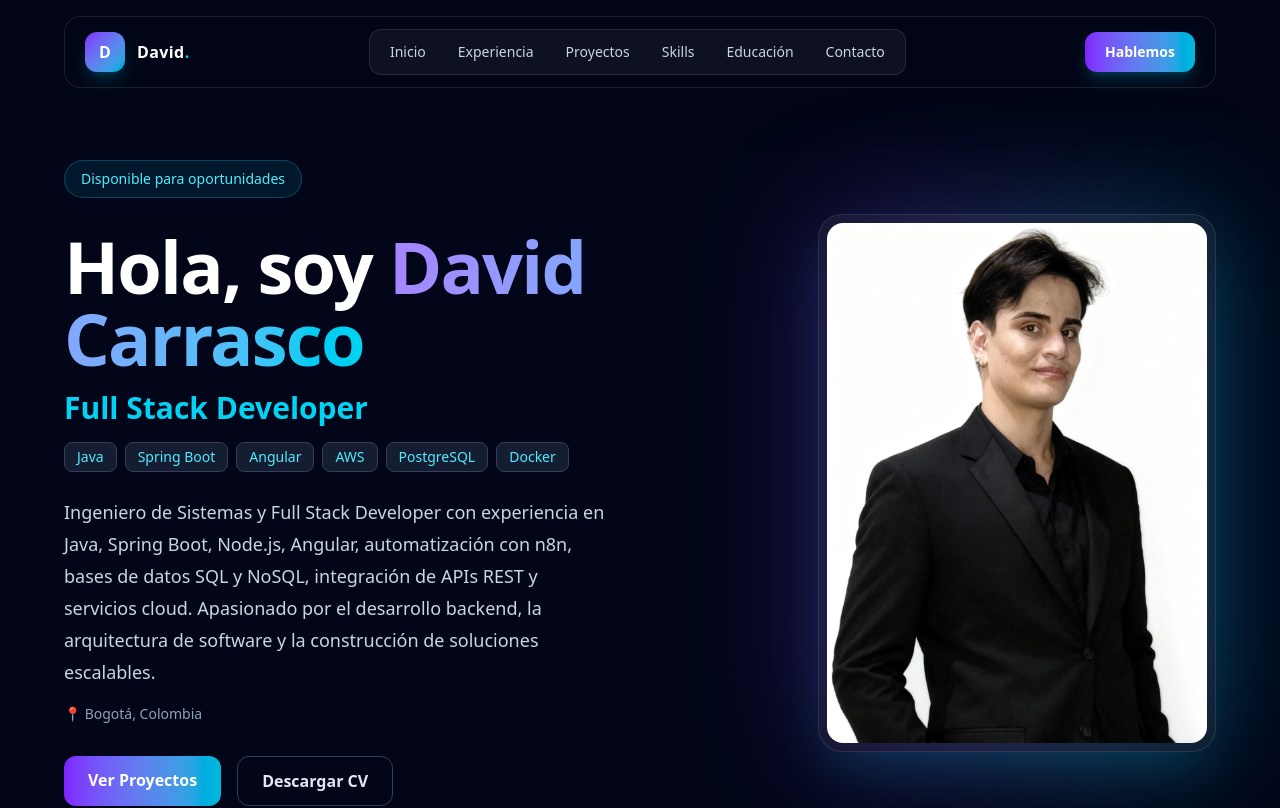
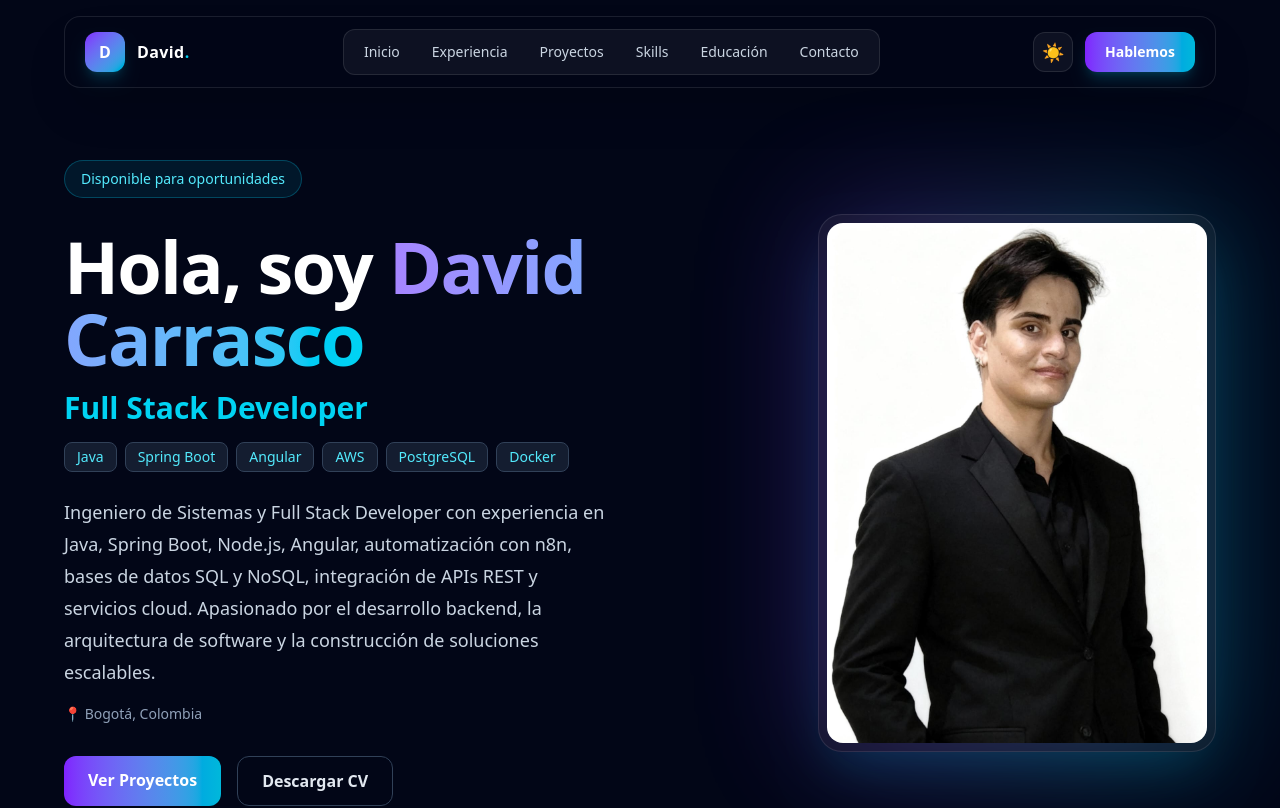
Before and after one commit to dabbi20/Portafolio, an Angular app in the folder david-portfolio/: page / in a window 1280 px wide. Shown: the top 808 px of the page. Built offline with nearby package versions, Linux system fonts and the light colour scheme.

Commit message:
modo oscuro y modo claro

```diff
--- a/david-portfolio/src/app/app.html
+++ b/david-portfolio/src/app/app.html
@@ -1,3 +1,4 @@
+<main class="min-h-screen bg-slate-950 text-white transition-colors duration-300 dark:bg-slate-950 dark:text-white light:bg-slate-50 light:text-slate-950">
   <app-navbar />
   <app-hero />
   <app-experience />
@@ -7,3 +8,4 @@
   <app-contact />
   <app-footer />
   <app-scroll-top />
+</main>
--- /dev/null
+++ b/david-portfolio/src/app/core/services/theme.service.ts
@@ -0,0 +1,30 @@
+import { Injectable, signal } from '@angular/core';
+
+export type Theme = 'dark' | 'light';
+
+@Injectable({
+  providedIn: 'root',
+})
+export class ThemeService {
+  theme = signal<Theme>('dark');
+
+  constructor() {
+    const savedTheme = localStorage.getItem('theme') as Theme | null;
+    const initialTheme = savedTheme ?? 'dark';
+
+    this.setTheme(initialTheme);
+  }
+
+  toggleTheme() {
+    const nextTheme = this.theme() === 'dark' ? 'light' : 'dark';
+    this.setTheme(nextTheme);
+  }
+
+  setTheme(theme: Theme) {
+    this.theme.set(theme);
+    localStorage.setItem('theme', theme);
+
+    document.documentElement.classList.toggle('light', theme === 'light');
+    document.documentElement.classList.toggle('dark', theme === 'dark');
+  }
+}
--- a/david-portfolio/src/app/sections/hero/hero.html
+++ b/david-portfolio/src/app/sections/hero/hero.html
@@ -1,4 +1,4 @@
-<section id="hero" class="min-h-screen bg-slate-950 px-6 pb-24 pt-40 text-white">
+<section id="hero" class="hero-section min-h-screen px-6 pb-24 pt-40">
   <div class="mx-auto max-w-6xl">
 
     <div class="grid items-center gap-14 lg:grid-cols-2">
--- a/david-portfolio/src/app/sections/navbar/navbar.html
+++ b/david-portfolio/src/app/sections/navbar/navbar.html
@@ -14,7 +14,9 @@
       </span>
     </a>
 
-    <div class="hidden items-center rounded-xl border border-white/10 bg-white/5 p-1 md:flex">
+    <div
+      class="hidden items-center rounded-xl border border-white/10 bg-white/5 p-1 md:flex"
+    >
       @for (item of navigation; track item.url) {
         <a
           [href]="item.url"
@@ -25,11 +27,26 @@
       }
     </div>
 
+    <div class="flex items-center gap-3">
+      <button
+        type="button"
+        (click)="toggleTheme()"
+        class="hidden h-10 w-10 items-center justify-center rounded-xl border border-white/10 bg-white/5 text-lg text-white transition hover:bg-white/10 md:inline-flex"
+        aria-label="Cambiar tema"
+      >
+        @if (themeService.theme() === 'dark') {
+          ☀️
+        } @else {
+          🌙
+        }
+      </button>
+
       <a
         href="#contact"
         class="hidden rounded-xl bg-gradient-to-r from-violet-600 to-cyan-500 px-5 py-2.5 text-sm font-semibold text-white shadow-lg shadow-cyan-500/20 transition hover:scale-105 md:inline-flex"
       >
         Hablemos
       </a>
+    </div>
   </nav>
 </header>
--- a/david-portfolio/src/app/sections/navbar/navbar.ts
+++ b/david-portfolio/src/app/sections/navbar/navbar.ts
@@ -1,5 +1,6 @@
 import { Component } from '@angular/core';
 import { NAVIGATION } from '../../data/navigation/navigation.data';
+import { ThemeService } from '../../core/services/theme.service';
 
 @Component({
   selector: 'app-navbar',
@@ -10,4 +11,10 @@ import { NAVIGATION } from '../../data/navigation/navigation.data';
 })
 export class Navbar {
   navigation = NAVIGATION;
+
+  constructor(public themeService: ThemeService) {}
+
+  toggleTheme() {
+    this.themeService.toggleTheme();
+  }
 }
--- a/david-portfolio/src/styles.css
+++ b/david-portfolio/src/styles.css
@@ -1,7 +1,54 @@
-/* You can add global styles to this file, and also import other style files */
-
 @import 'tailwindcss';
 @import 'aos/dist/aos.css';
+
 html {
   scroll-behavior: smooth;
 }
+
+body {
+  transition: background-color 0.3s ease, color 0.3s ease;
+}
+
+html.dark body {
+  background-color: #020617;
+  color: #ffffff;
+}
+
+html.light body {
+  background-color: #f8fafc;
+  color: #0f172a;
+}
+.hero-section {
+  background-color: #020617;
+  color: #ffffff;
+  transition: background-color 0.3s ease, color 0.3s ease;
+}
+
+html.light .hero-section {
+  background-color: #f8fafc;
+  color: #0f172a;
+}
+html.light {
+  background-color: #f8fafc;
+}
+
+html.dark {
+  background-color: #020617;
+}
+html.light .hero-section p {
+  color: #475569;
+}
+
+html.light .hero-section .text-slate-300,
+html.light .hero-section .text-slate-400 {
+  color: #475569;
+}
+
+html.light .hero-section a {
+  color: inherit;
+}
+
+html.light .hero-section a.border {
+  border-color: #94a3b8;
+  color: #0f172a;
+}
```
Lines whose indentation alone changed are shown as unchanged.
